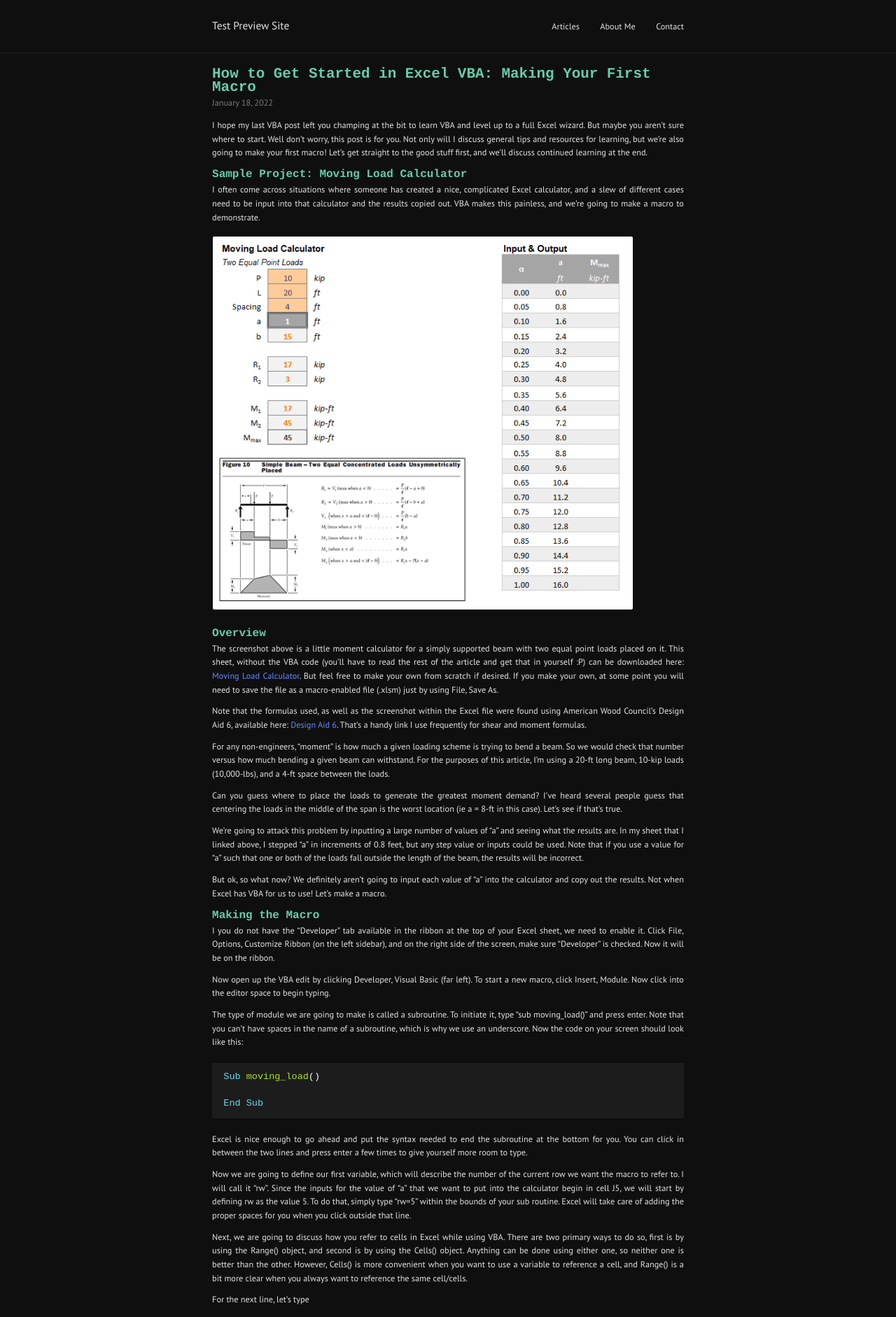
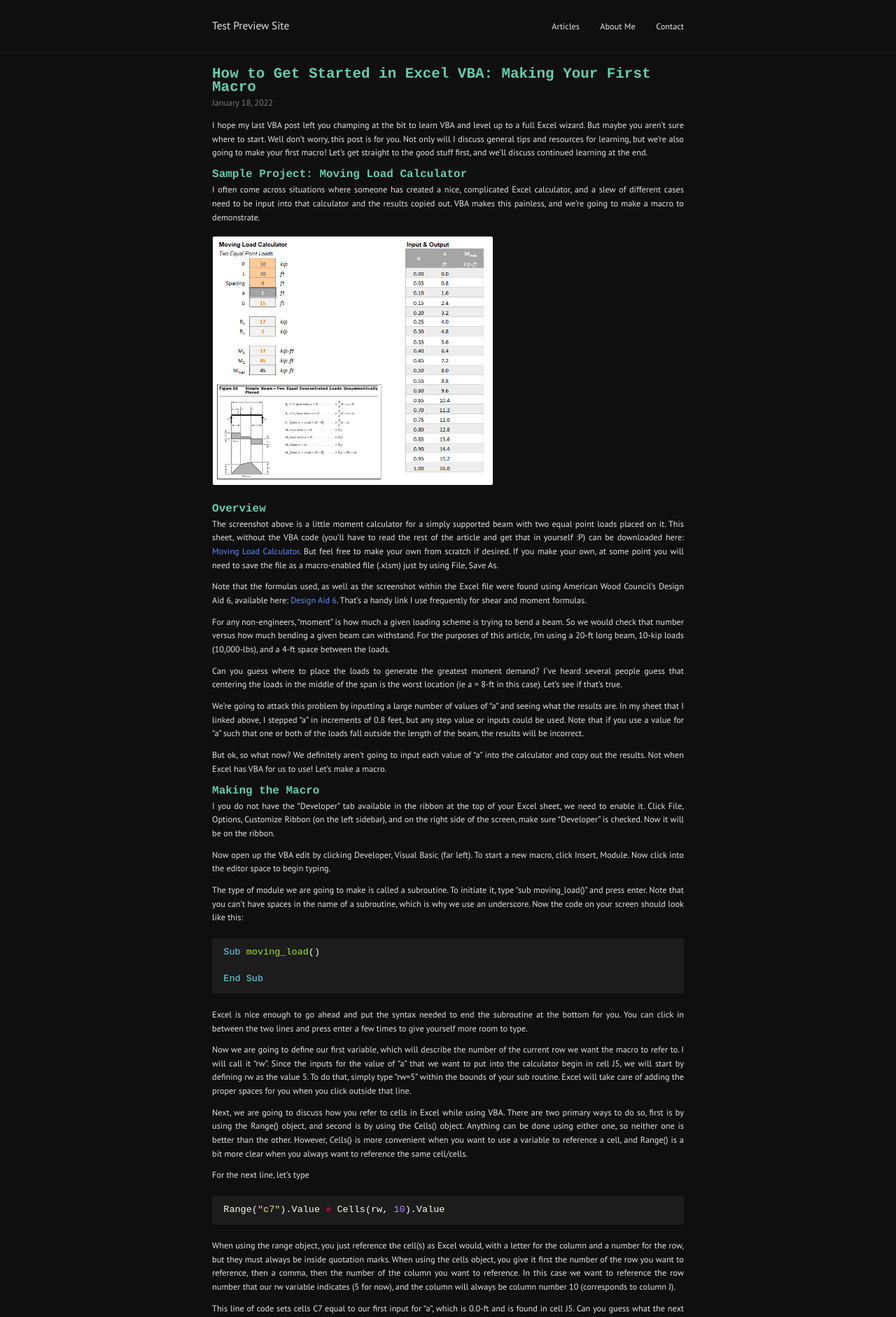
Before and after one commit to labeattie/testpreviewsite, a Jekyll site: the page built from _posts/2022-01-18-how-to-get-started-in-vba.md, in a window 1280 px wide. Shown: the top 1882 px of the page at 70% size. Built offline with Jekyll 4.4.1, drawn with Linux system fonts in a browser that asks for light colours.

Commit message:
article test

```diff
--- a/_posts/2022-01-18-how-to-get-started-in-vba.md
+++ b/_posts/2022-01-18-how-to-get-started-in-vba.md
@@ -11,7 +11,7 @@ I hope my last VBA post left you champing at the bit to learn VBA and level up t
 ## Sample Project: Moving Load Calculator
 I often come across situations where someone has created a nice, complicated Excel calculator, and a slew of different cases need to be input into that calculator and the results copied out. VBA makes this painless, and we're going to make a macro to demonstrate.
 
-![load_sheet](/testpreviewsite/assets/load calc.png){: width="600" }
+![load_sheet](/testpreviewsite/assets/load calc.png){: width="400" }
 
 ## Overview
 The screenshot above is a little moment calculator for a simply supported beam with two equal point loads placed on it. This sheet, without the VBA code (you'll have to read the rest of the article and get that in yourself :P) can be downloaded here: [Moving Load Calculator][load_calc]. But feel free to make your own from scratch if desired. If you make your own, at some point you will need to save the file as a macro-enabled file (.xlsm) just by using File, Save As.
```
